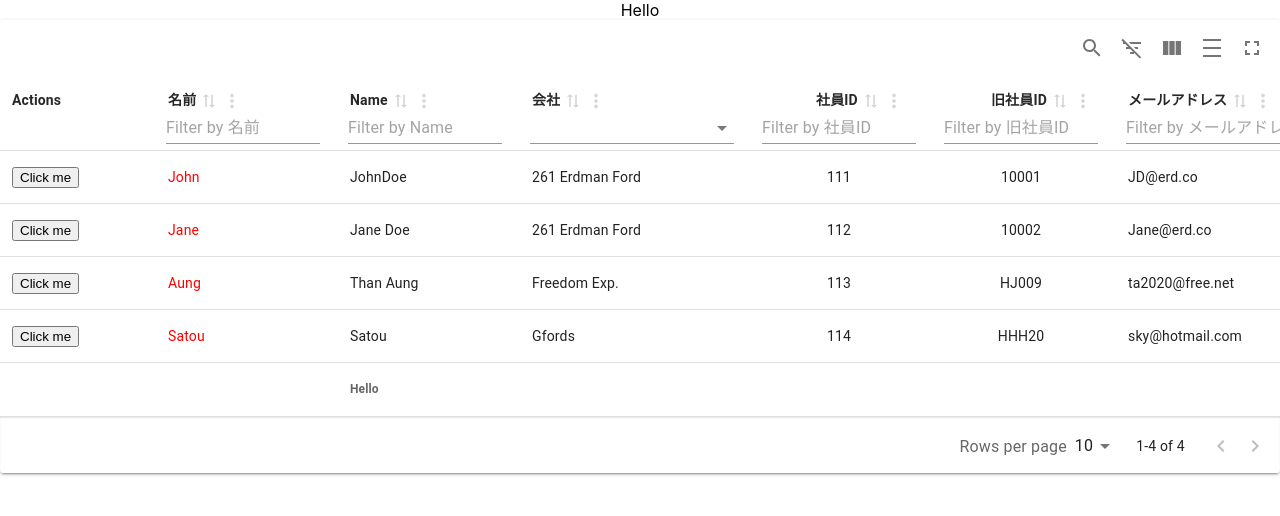
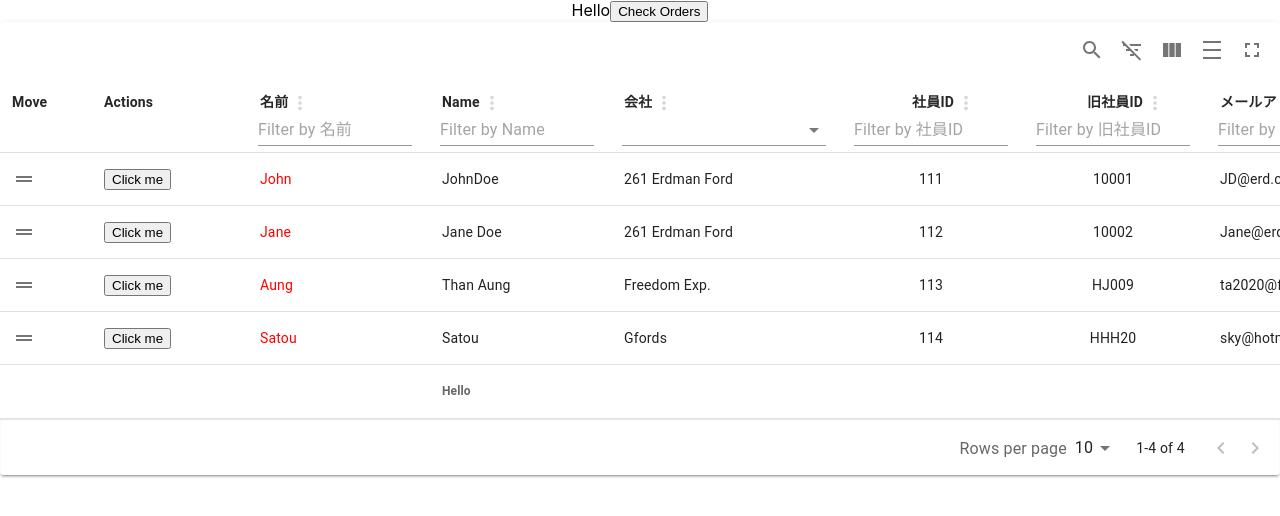
Before and after one commit to zawye-imu/express-react-mongodb, a React (Create React App) app in the folder react-fr/: page / in a window 1280 px wide. Shown: the top 516 px of the page. Built offline with nearby package versions, Linux system fonts and the light colour scheme.

Commit message:
ドラッグとソートのテスト

```diff
--- a/react-fr/src/components/App.js
+++ b/react-fr/src/components/App.js
@@ -1,5 +1,5 @@
 import './App.css';
-import { useMemo } from 'react';
+import { useMemo,useState } from 'react';
 import {
   MaterialReactTable,
   useMaterialReactTable,
@@ -30,8 +30,10 @@
 /**
  * @type {TData}
  */
-const data = [
+const sampleData = [
   {
+    ordering: 0,
+    active: true,
     name: "John",
     fullname: "JohnDoe",
     company: '261 Erdman Ford',
@@ -42,6 +44,8 @@
     endYM: '2024/12'
   },
   {
+    ordering: 1,
+    active: true,
     name: "Jane",
     fullname: "Jane Doe",
     company: '261 Erdman Ford',
@@ -52,6 +56,8 @@
     endYM: '2024/12'
   },
   {
+    ordering: 2,
+    active: true,
     name: "Aung",
     fullname: "Than Aung",
     company: 'Freedom Exp.',
@@ -62,6 +68,8 @@
     endYM: '2025/12'
   },
   {
+    ordering: 3,
+    active: true,
     name: "Satou",
     fullname: "Satou",
     company: 'Gfords',
@@ -73,12 +81,14 @@
   }
 ];
 
-const companySelect = data.map(d => d.company);
+const companySelect = sampleData.map(d => d.company);
 
 function App({userType}) {
   //should be memoized or stable
 
-  console.log("Logging",userType,DefinedUserType.admin)
+  const [data,setData] = useState(sampleData);
+  const [orders,setOrders] =  useState([]);
+
 
   /**
   * @type {import('material-react-table').MRT_ColumnDef<User>[]}
@@ -99,7 +109,6 @@
         header: 'Name',
         size: 150,
         Footer: (obj) =>{
-          console.log("logging 2",obj);
           return (<span >Hello</span>)
         }
       },
@@ -164,6 +173,28 @@
       columnVisibility: { endYM: userType === DefinedUserType.admin ? true : false },
       showColumnFilters: true,
     },
+    enableRowOrdering:true,
+    muiRowDragHandleProps:({table}) =>({
+      onDragEnd: () => {
+        //data re-ordering logic here
+        const { draggingRow, hoveredRow } = table.getState();
+        console.log("logging drag",draggingRow,hoveredRow)
+        data.splice(
+          hoveredRow.index,
+          0,
+          data.splice(draggingRow.index, 1)[0],
+        );
+
+        // DB保存するため
+        const orders = data.map(d=>d.ordering)
+        setOrders(orders)
+
+
+
+        setData([...data]);
+      },
+    }),
+    enableSorting: false,
     enableRowActions: true,
     displayColumnDefOptions: { 'mrt-row-actions': { size: 120 } },
     renderRowActions: ({row}) =>{
@@ -174,6 +205,7 @@
   return (
     <div className="App">
       Hello
+      <button onClick={()=> console.log(orders)}>Check Orders</button>
       <MaterialReactTable table={table} />
     </div>
   );
```
